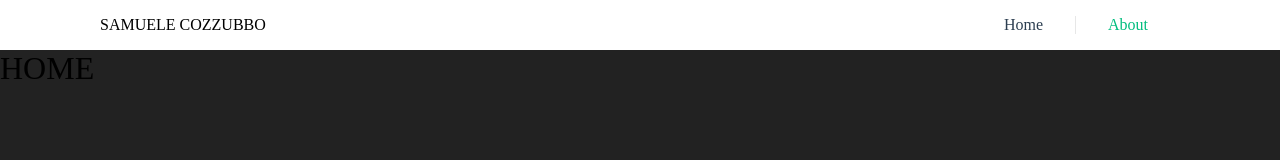
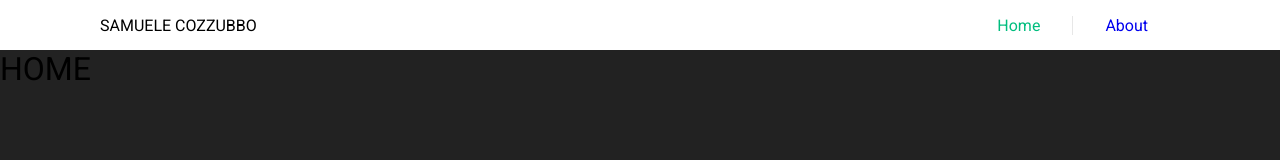
Before and after one commit to samuelecozzubbo/Portfolio_Samuele_Cozzubbo, a Vue app: page / in a window 1280 px wide. Shown: the top 160 px of the page. Built offline with nearby package versions, Linux system fonts and the light colour scheme.

Commit message:
fix nav links color and views name

```diff
--- a/src/assets/main.scss
+++ b/src/assets/main.scss
@@ -1,18 +1,13 @@
 @import './base.scss';
+@import url('https://fonts.googleapis.com/css2?family=Roboto:ital,wght@0,100;0,300;0,400;0,500;0,700;0,900;1,100;1,300;1,400;1,500;1,700;1,900&display=swap');
+
 
 *{
   box-sizing: border-box;
   margin: 0;
   padding: 0;
   font-weight: normal;
-}
-
-a,
-.green {
-  text-decoration: none;
-  color: hsla(160, 100%, 37%, 1);
-  transition: 0.4s;
-  padding: 3px;
+  font-family: "Roboto", sans-serif;
 }
 
 body{
--- a/src/components/partials/Navbar.vue
+++ b/src/components/partials/Navbar.vue
@@ -28,17 +28,18 @@ nav {
   align-items: center;
 
   a.router-link-exact-active {
-    color: var(--color-text);
+    color: hsla(160, 100%, 37%, 1);
+    transition: color 0.4s;
   }
-
-  a.router-link-exact-active:hover {
-    background-color: transparent;
+  a .router-link-exact-active:hover {
+    background-color: lightgrey;
   }
 
   a {
     display: inline-block;
     padding: 0 2rem;
     border-left: 1px solid var(--color-border);
+    text-decoration: none;
   }
 
   a:first-of-type {
--- a/src/router/index.js
+++ b/src/router/index.js
@@ -1,5 +1,5 @@
 import { createRouter, createWebHistory } from 'vue-router'
-import HomeView from '../views/HomeView.vue'
+import Home from '../views/Home.vue';
 
 const router = createRouter({
   history: createWebHistory(import.meta.env.BASE_URL),
@@ -7,7 +7,7 @@ const router = createRouter({
     {
       path: '/',
       name: 'home',
-      component: HomeView
+      component: Home,
     },
     {
       path: '/about',
@@ -15,7 +15,7 @@ const router = createRouter({
       // route level code-splitting
       // this generates a separate chunk (About.[hash].js) for this route
       // which is lazy-loaded when the route is visited.
-      component: () => import('../views/AboutView.vue')
+      component: () => import('../views/About.vue')
     }
   ]
 })
```
Also changed, not shown: src/views/About.vue (renamed from src/views/AboutView.vue), src/views/Home.vue (renamed from src/views/HomeView.vue).
